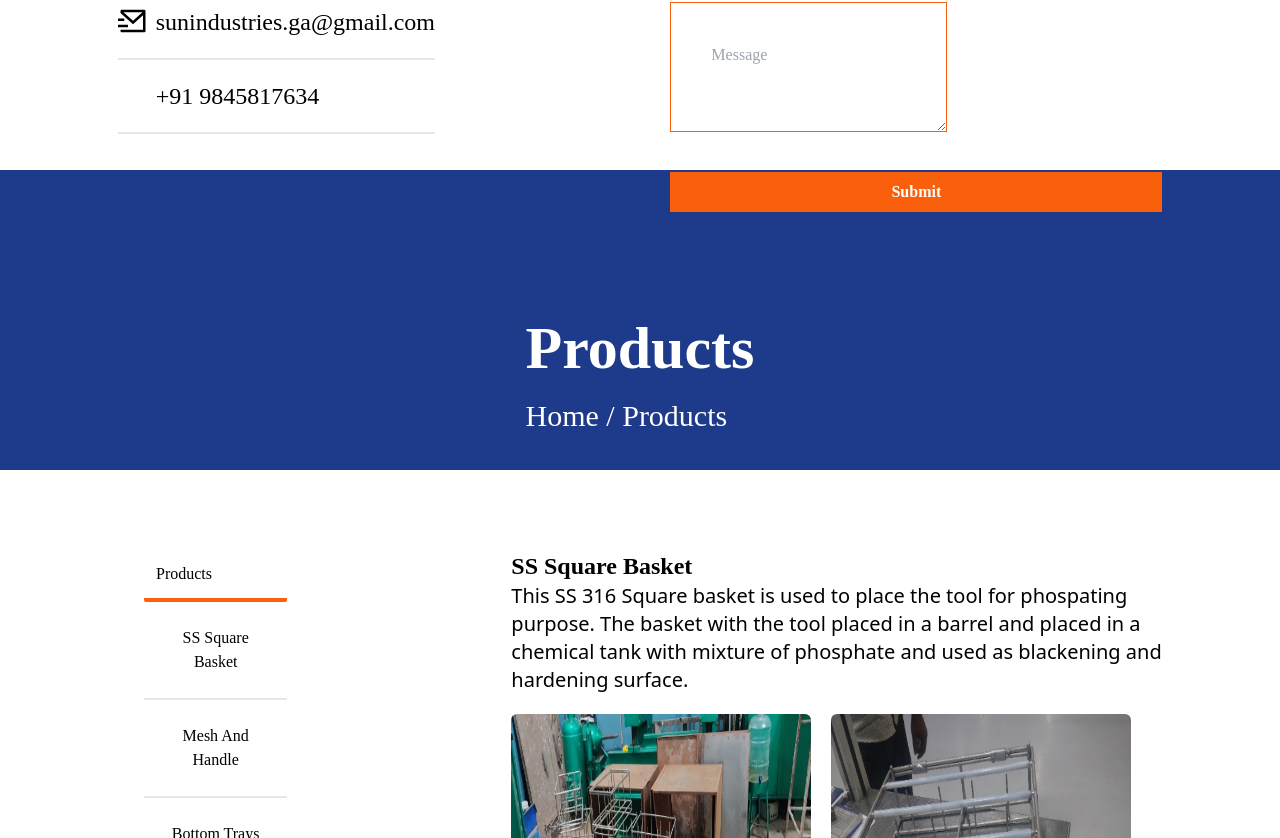
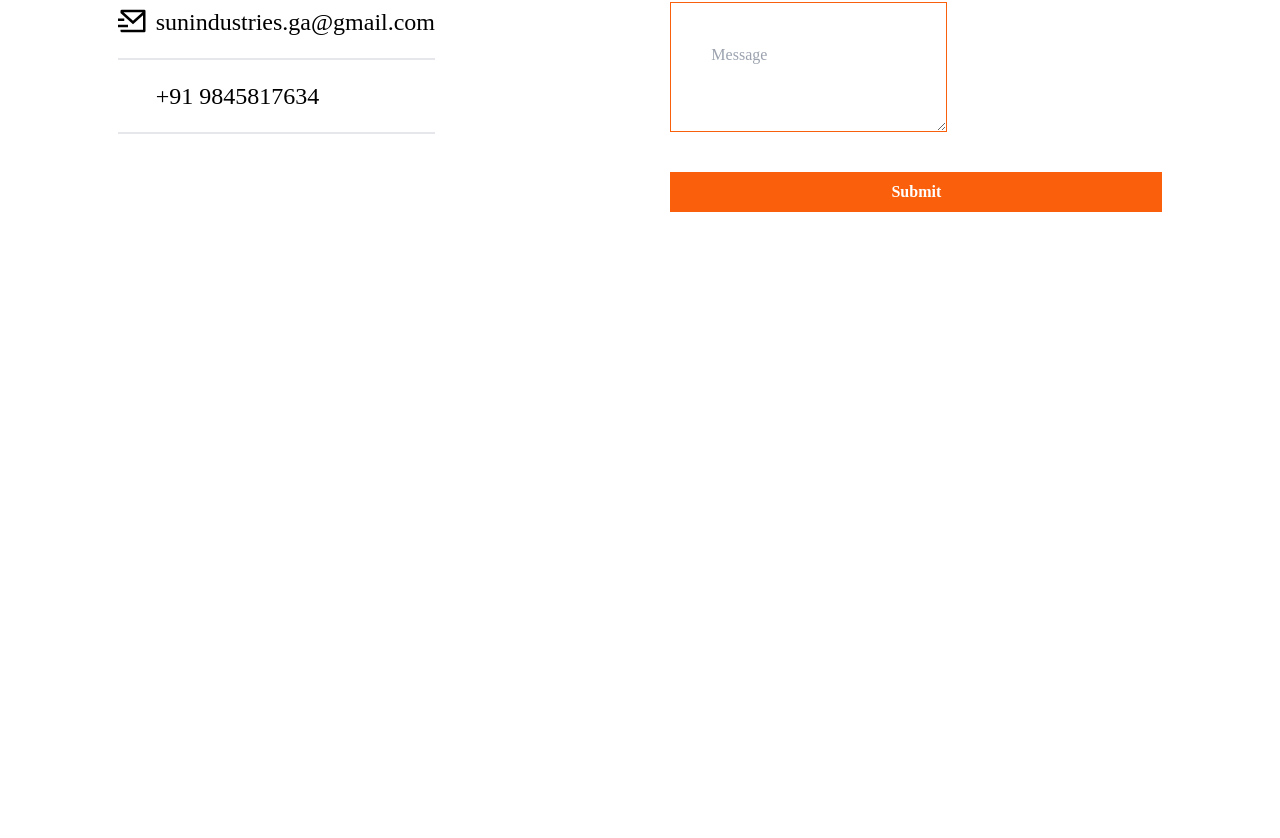
Before and after one commit to Djay-M/sun_industries, a React (Create React App) app: page / in a window 1280 px wide. Shown: the part 3662-4500 px from the top of the page. After the commit the page ends 3874 px from the top, so only its background shows below. Built offline with nearby package versions, Linux system fonts and the light colour scheme; some icons are missing.

Commit message:
commented products page

```diff
--- a/src/index.js
+++ b/src/index.js
@@ -22,7 +22,7 @@ root.render(
       <About />
       <Testimonial />
       <Contact />
-      <Products />
+      {/* <Products /> */}
     </div>
   </React.StrictMode>
 );
```
